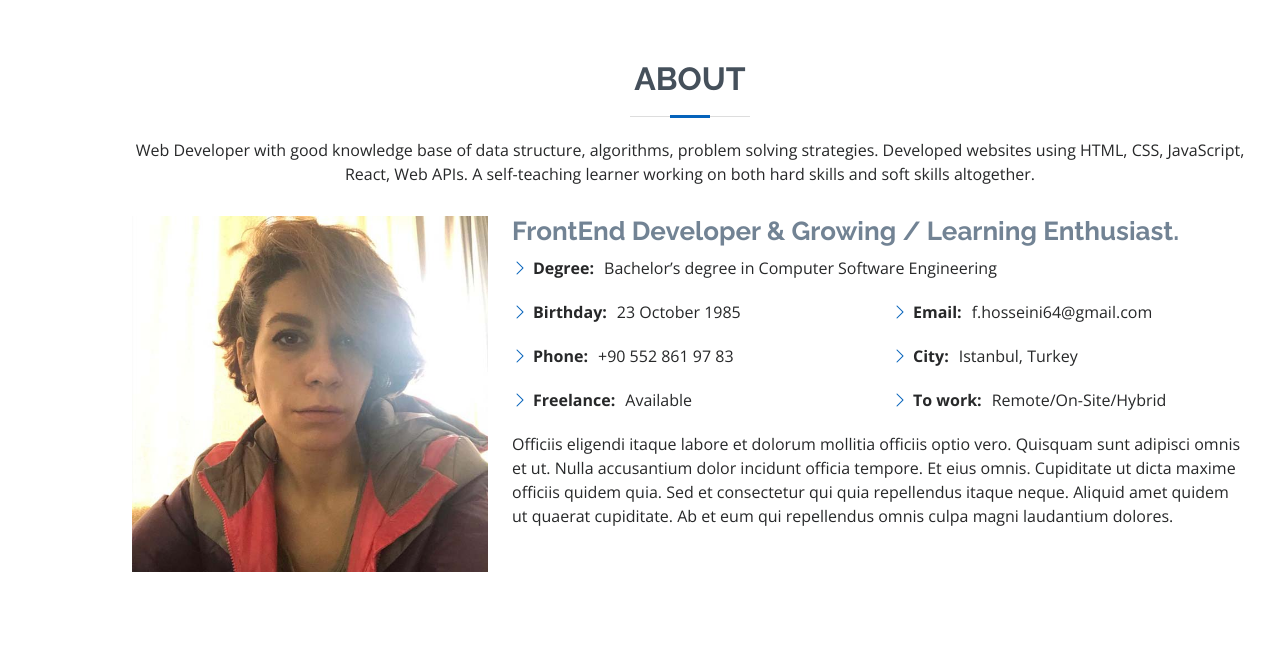
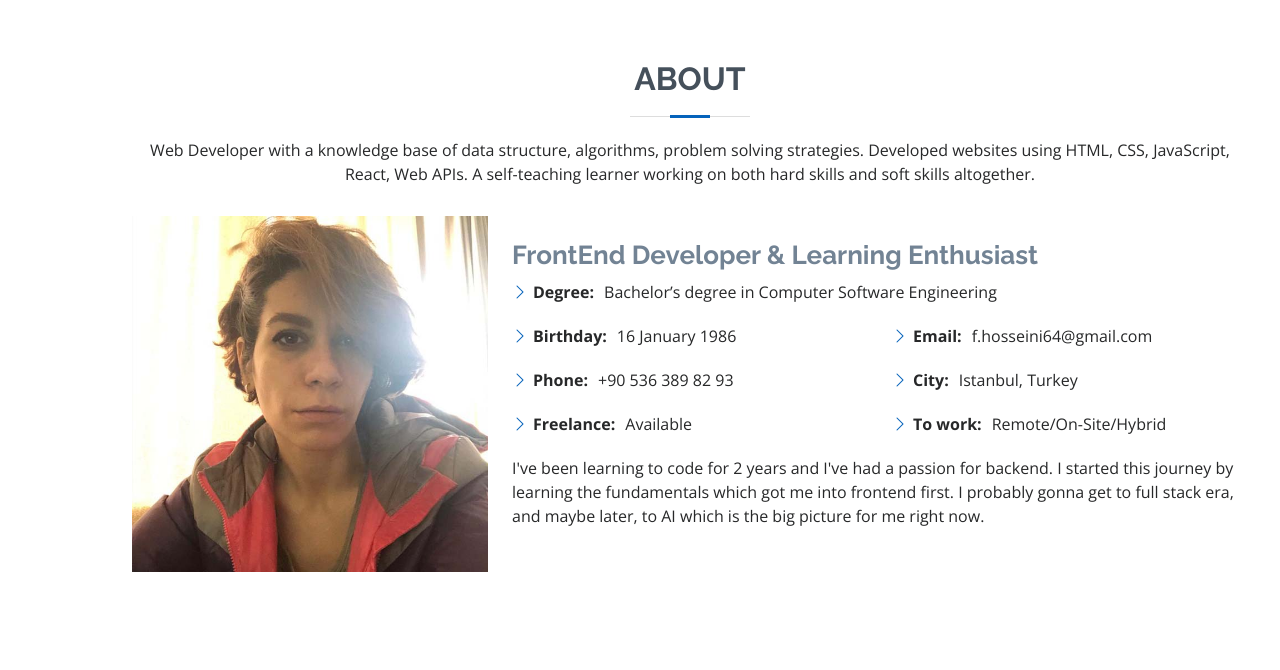
Before and after one commit to xaphaniafox/resume, a plain HTML site: page index.html in a window 1280 px wide. Shown: the part 800-1470 px from the top of the page. Drawn offline with nearby package versions, Linux system fonts and the light colour scheme.

Commit message:
fixing the About section

```diff
--- a/index.html
+++ b/index.html
@@ -68,15 +68,17 @@
 
         <div class="section-title">
           <h2>About</h2>
-          <p>Web Developer with good knowledge base of data structure, algorithms, problem solving strategies.  Developed websites using HTML, CSS, JavaScript, React, Web APIs. A self-teaching learner working on both hard skills and soft skills altogether.</p>
+          <p>Web Developer with a knowledge base of data structure, algorithms, problem solving
+            strategies. Developed websites using HTML, CSS, JavaScript, React, Web APIs. A
+            self-teaching learner working on both hard skills and soft skills altogether.</p>
         </div>
 
         <div class="row">
           <div class="col-lg-4">
             <img src="assets/img/about-pic.jpg" class="img-fluid" alt="">
           </div>
-          <div class="col-lg-8 pt-4 pt-lg-0 content">
-            <h3>FrontEnd Developer &amp; Growing / Learning Enthusiast.</h3>
+          <div class="col-lg-8 pt-4 pt-lg-0 content"><br>
+            <h3>FrontEnd Developer &amp; Learning Enthusiast</h3>
             <div class="row">
               <div class="col-lg-12">
                 <ul>
@@ -85,8 +87,8 @@
               </div>
               <div class="col-lg-6">
                 <ul>
-                  <li><i class="bi bi-chevron-right"></i> <strong>Birthday:</strong> <span>23 October 1985</span></li>
-                  <li><i class="bi bi-chevron-right"></i> <strong>Phone:</strong> <span>+90 552 861 97 83</span></li>
+                  <li><i class="bi bi-chevron-right"></i> <strong>Birthday:</strong> <span>16 January 1986</span></li>
+                  <li><i class="bi bi-chevron-right"></i> <strong>Phone:</strong> <span>+90 536 389 82 93</span></li>
                   <li><i class="bi bi-chevron-right"></i> <strong>Freelance:</strong> <span>Available</span></li>
                 </ul>
               </div>
@@ -99,8 +101,9 @@
               </div>
             </div>
             <p>
-              Officiis eligendi itaque labore et dolorum mollitia officiis optio vero. Quisquam sunt adipisci omnis et ut. Nulla accusantium dolor incidunt officia tempore. Et eius omnis.
-              Cupiditate ut dicta maxime officiis quidem quia. Sed et consectetur qui quia repellendus itaque neque. Aliquid amet quidem ut quaerat cupiditate. Ab et eum qui repellendus omnis culpa magni laudantium dolores.
+              I've been learning to code for 2 years and I've had a passion for backend. I started this
+              journey by learning the fundamentals which got me into frontend first. I probably gonna get
+              to full stack era, and maybe later, to AI which is the big picture for me right now.
             </p>
           </div>
         </div>
```
